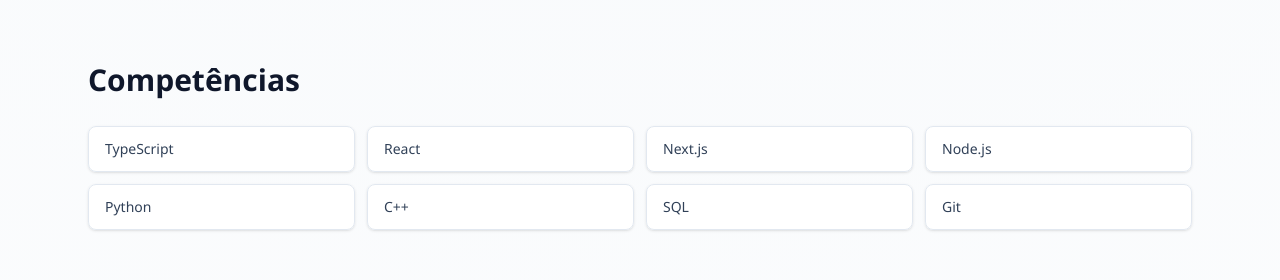
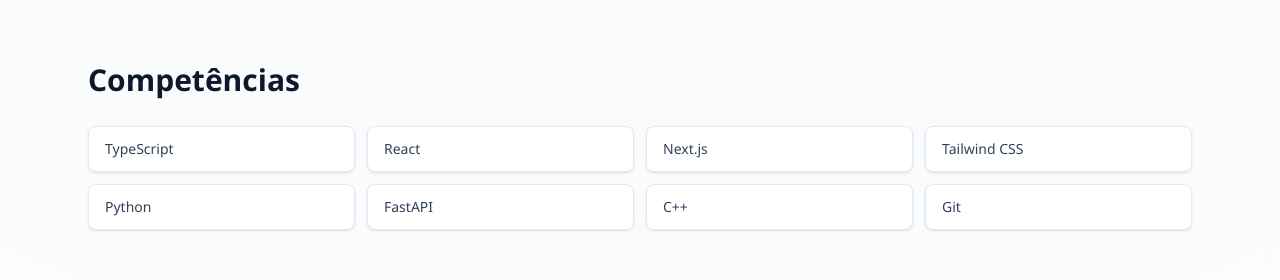
Before and after one commit to luisdiogo15/portfolio-oficial, a Next.js app: page / in a window 1280 px wide. Shown: the part 1180-1460 px from the top of the page. Built offline with nearby package versions, Linux system fonts and the light colour scheme; no server answers.

Commit message:
update skills section

```diff
--- a/app/data/siteContent.ts
+++ b/app/data/siteContent.ts
@@ -32,13 +32,14 @@
         "TypeScript",
         "React",
         "Next.js",
-      "Node.js",
+        "Tailwind CSS",
         "Python",
+        "FastAPI",
         "C++",
-      "SQL",
         "Git",
   ],
 },
+
   projetos: {
     titulo: "Projetos",
     lista: [
```
Lines whose indentation alone changed are shown as unchanged.
